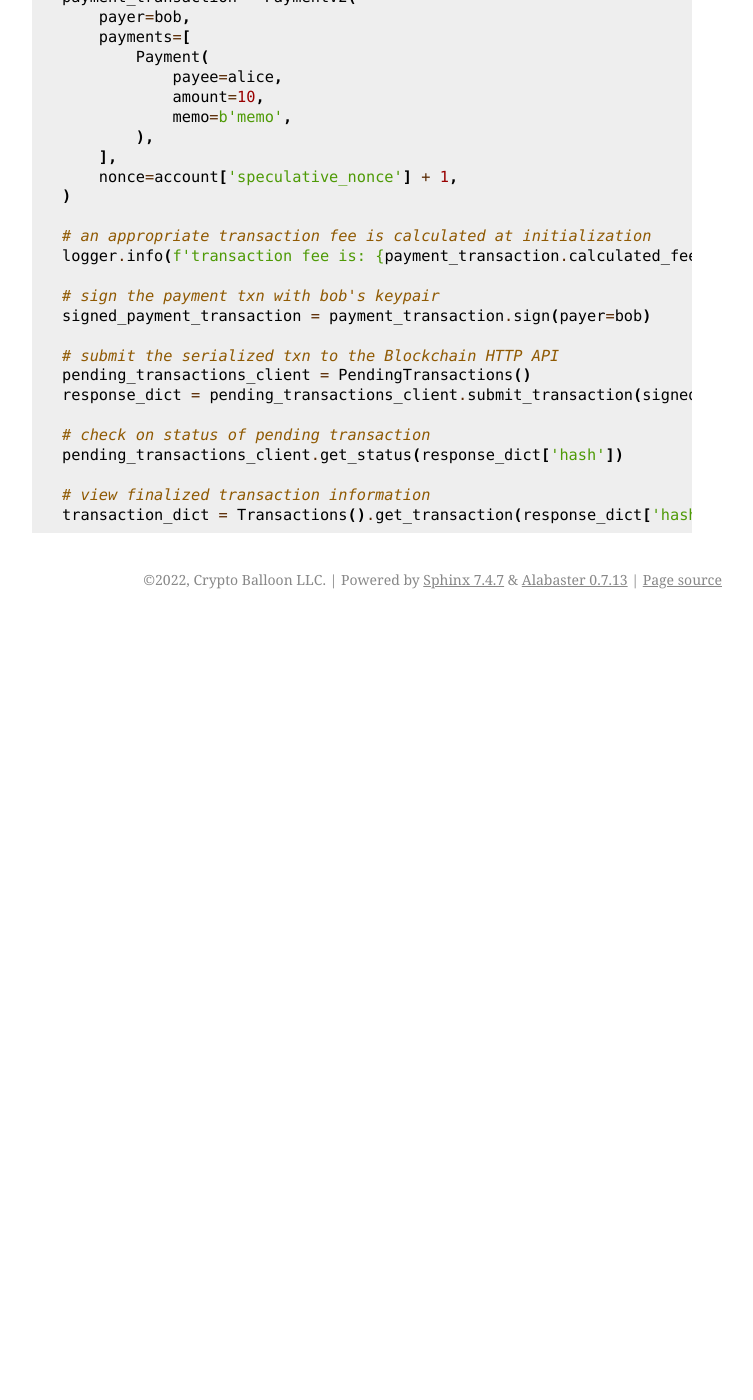
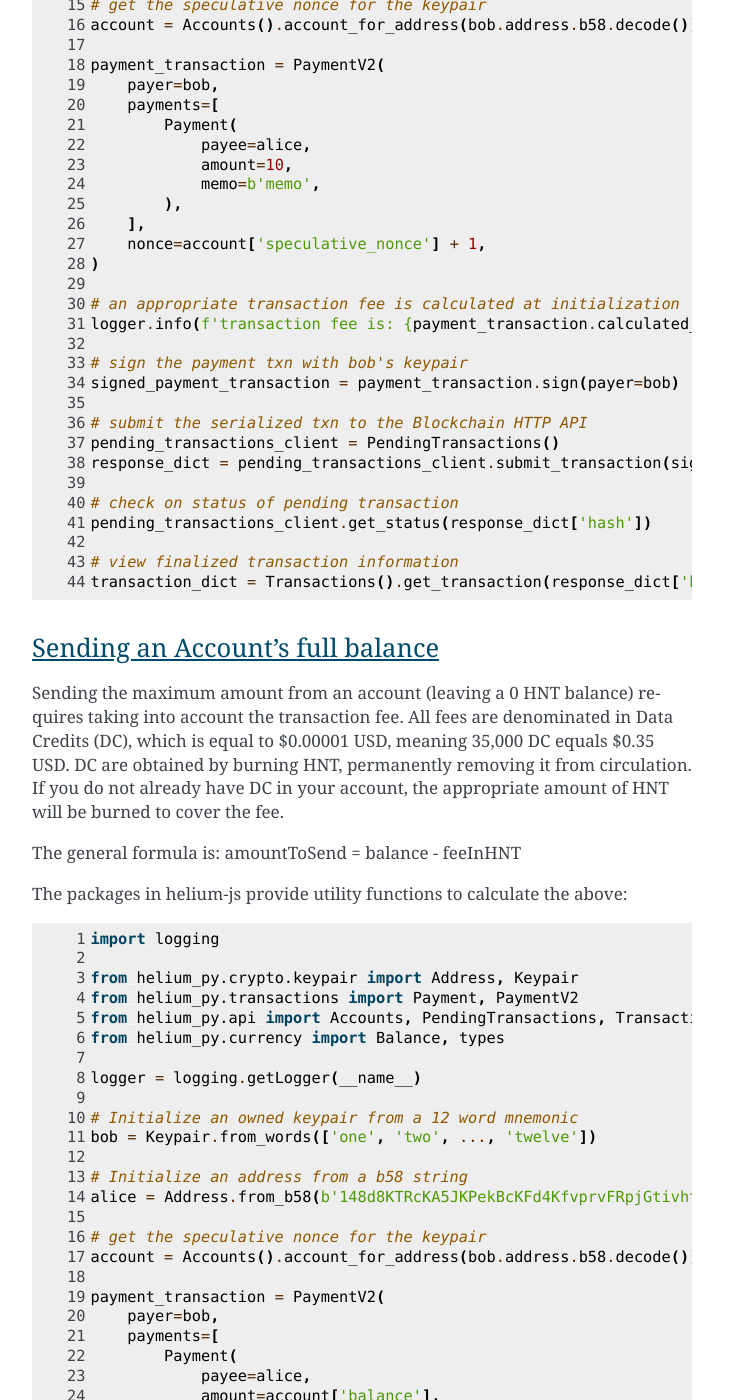
Before and after one commit to Crypto-Balloon/helium-py, a Sphinx documentation site: the page built from docs/source/quickstart.rst, in a window 1280 px wide and 1400 px high, scrolled down 1010 px. Shown: the whole window, without its empty margins (388-1141 px from the left). Built offline with Sphinx 7.4.7, drawn with Linux system fonts in a browser that asks for light colours; before the commit the page ends 1629 px from its top, so only the background shows below that; some of the changed text lies outside the part shown.

```diff
--- a/docs/source/index.rst
+++ b/docs/source/index.rst
@@ -49,6 +49,7 @@ Creating and submitting a payment transaction
 A payment from an owned keypair initialized with a 12 word mnemonic to an address specified by its base58 representation. The transaction is serialized to binary and submitted to the blockchain API.
 
 .. code-block:: python
+    :linenos:
 
     import logging
 
--- a/docs/source/quickstart.rst
+++ b/docs/source/quickstart.rst
@@ -3,7 +3,7 @@ Quickstart
 ==========
 
 .. contents:: Table of Contents
-    :depth: 2
+    :depth: 3
 
 Installation
 ============
@@ -22,6 +22,7 @@ Creating and submitting a payment transaction
 A payment from an owned keypair initialized with a 12 word mnemonic to an address specified by its base58 representation. The transaction is serialized to binary and submitted to the blockchain API.
 
 .. code-block:: python
+    :linenos:
 
     import logging
 
@@ -67,3 +68,74 @@ A payment from an owned keypair initialized with a 12 word mnemonic to an addres
 
     # view finalized transaction information
     transaction_dict = Transactions().get_transaction(response_dict['hash'])
+
+Sending an Account's full balance
+----------------------------------------
+Sending the maximum amount from an account (leaving a 0 HNT balance) requires taking into account the transaction fee. All fees are denominated in Data Credits (DC), which is equal to $0.00001 USD, meaning 35,000 DC equals $0.35 USD. DC are obtained by burning HNT, permanently removing it from circulation. If you do not already have DC in your account, the appropriate amount of HNT will be burned to cover the fee.
+
+The general formula is: amountToSend = balance - feeInHNT
+
+The packages in helium-js provide utility functions to calculate the above:
+
+.. code-block:: python
+    :linenos:
+
+    import logging
+
+    from helium_py.crypto.keypair import Address, Keypair
+    from helium_py.transactions import Payment, PaymentV2
+    from helium_py.api import Accounts, PendingTransactions, Transactions
+    from helium_py.currency import Balance, types
+
+    logger = logging.getLogger(__name__)
+
+    # Initialize an owned keypair from a 12 word mnemonic
+    bob = Keypair.from_words(['one', 'two', ..., 'twelve'])
+
+    # Initialize an address from a b58 string
+    alice = Address.from_b58(b'148d8KTRcKA5JKPekBcKFd4KfvprvFRpjGtivhtmRmnZ8MFYnP3')
+
+    # get the speculative nonce for the keypair
+    account = Accounts().account_for_address(bob.address.b58.decode())
+
+    payment_transaction = PaymentV2(
+        payer=bob,
+        payments=[
+            Payment(
+                payee=alice,
+                amount=account['balance'],
+            ),
+        ],
+        nonce=account['speculative_nonce'] + 1,
+    )
+
+    # an appropriate transaction fee is calculated at initialization
+    logger.info(f'transaction fee is: {payment_transaction.calculated_fee}')
+
+    fee_in_dc = Balance(payment_transaction.calculated_fee, currency_type=types.DATA_CREDITS)
+    fee_in_hnt = fee_in_dc.to_network_tokens()  # Oracle price can be provided manually or automatically injected
+    amount_to_send = Balance(account['balance'], currency_type=types.NETWORK_TOKENS).minus(fee_in_hnt)
+
+    payment_transaction_for_fee = PaymentV2(
+        payer=bob,
+        payments=[
+            Payment(
+                payee=alice,
+                amount=amount_to_send,
+            ),
+        ],
+        nonce=account['speculative_nonce'] + 1,
+    )
+
+    # sign the payment txn with bob's keypair
+    signed_payment_transaction = payment_transaction_for_fee.sign(payer=bob)
+
+    # submit the serialized txn to the Blockchain HTTP API
+    pending_transactions_client = PendingTransactions()
+    response_dict = pending_transactions_client.submit_transaction(signed_payment_transaction)
+
+    # check on status of pending transaction
+    pending_transactions_client.get_status(response_dict['hash'])
+
+    # view finalized transaction information
+    transaction_dict = Transactions().get_transaction(response_dict['hash'])
```
Also changed, not shown: README.md (+60 -33 lines), 1 other file.
